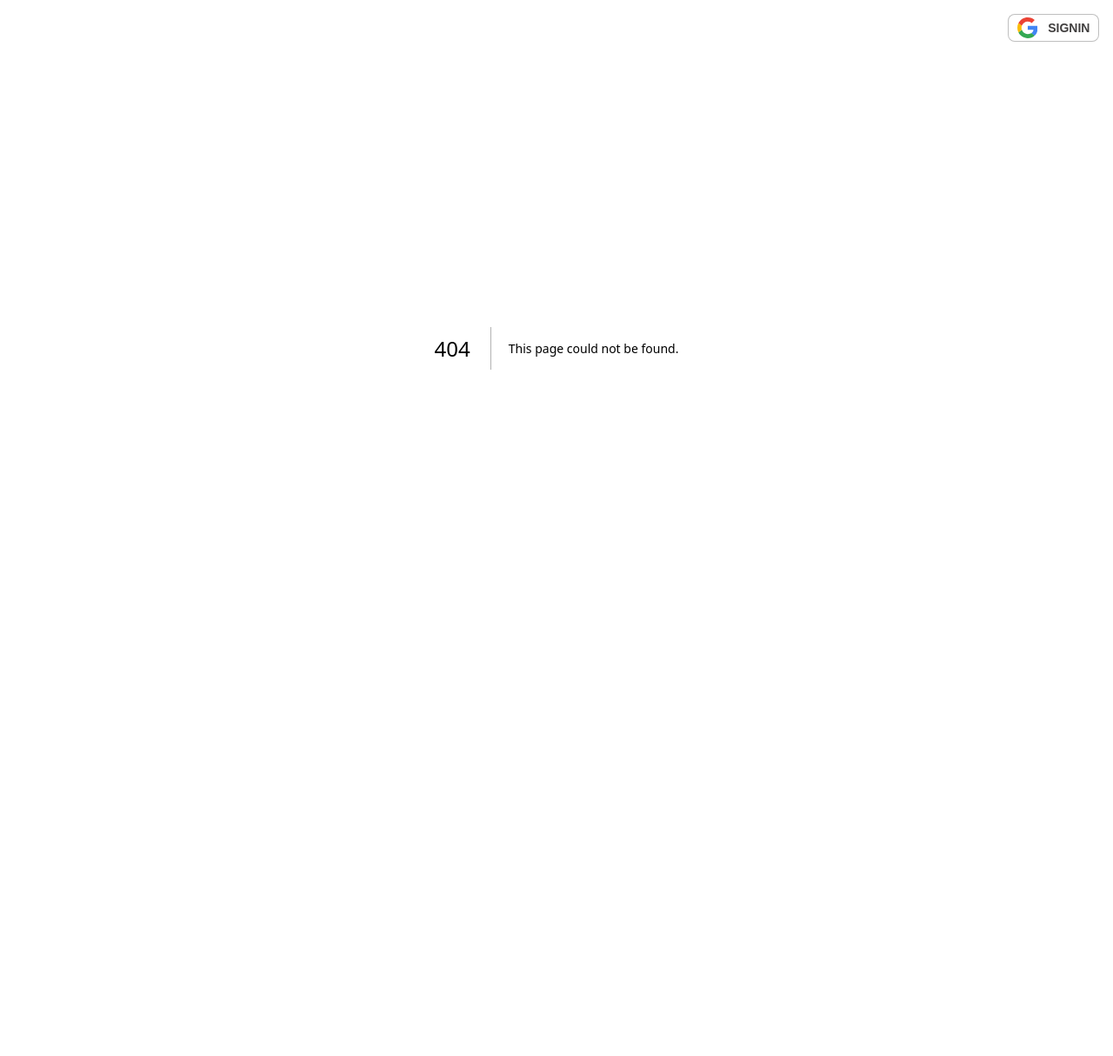
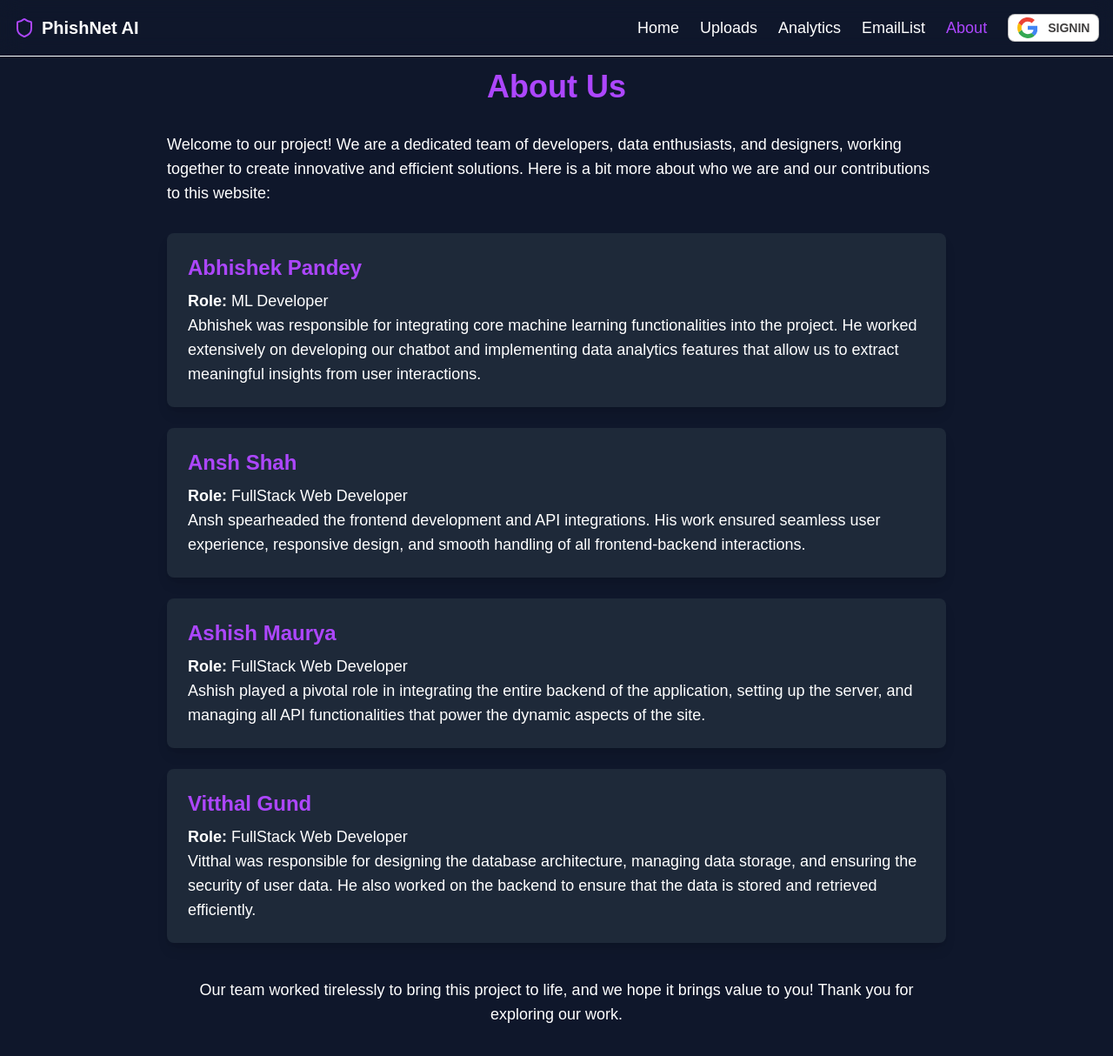
Before and after one commit to anshshah23/LockNCode_Abhishek, a Next.js app in the folder lockncode_abhishek/: page /aboutUs in a window 1280 px wide. Before the commit this address had no page. Shown: the top 1214 px of the page at 87% size. Before the commit the page ends 800 px from the top, so only its background shows below. Built offline with nearby package versions, Linux system fonts and the light colour scheme.

Commit message:
added link to pages

```diff
--- /dev/null
+++ b/lockncode_abhishek/src/app/aboutUs/page.jsx
@@ -0,0 +1,55 @@
+import React from 'react';
+
+const Page = () => {
+    return (
+        <div className="min-h-screen bg-slate-900 text-white py-10 pt-20 px-6">
+            <h1 className="text-4xl font-bold text-center mb-8 text-purple-500">About Us</h1>
+
+            <div className="max-w-4xl mx-auto">
+                <p className="text-lg mb-8">
+                    Welcome to our project! We are a dedicated team of developers, data enthusiasts, and designers, working together to create innovative and efficient solutions. Here is a bit more about who we are and our contributions to this website:
+                </p>
+
+                <div className="bg-gray-800 p-6 rounded-lg shadow-lg mb-6">
+                    <h2 className="text-2xl font-semibold mb-2 text-purple-500">Abhishek Pandey</h2>
+                    <p className="text-lg">
+                        <strong>Role:</strong> ML Developer<br/>
+                        Abhishek was responsible for integrating core machine learning functionalities into the project. He worked extensively on developing our chatbot and implementing data analytics features that allow us to extract meaningful insights from user interactions.
+                    </p>
+                </div>
+
+                <div className="bg-gray-800 p-6 rounded-lg shadow-lg mb-6">
+                    <h2 className="text-2xl font-semibold mb-2 text-purple-500">Ansh Shah</h2>
+                    <p className="text-lg">
+                        <strong>Role:</strong> FullStack Web Developer<br/>
+                        Ansh spearheaded the frontend development and API integrations. His work ensured seamless user experience, responsive design, and smooth handling of all frontend-backend interactions.
+                    </p>
+                </div>
+
+                <div className="bg-gray-800 p-6 rounded-lg shadow-lg mb-6">
+                    <h2 className="text-2xl font-semibold mb-2 text-purple-500">Ashish Maurya</h2>
+                    <p className="text-lg">
+                        <strong>Role:</strong> FullStack Web Developer<br/>
+                        Ashish played a pivotal role in integrating the entire backend of the application, setting up the server, and managing all API functionalities that power the dynamic aspects of the site.
+                    </p>
+                </div>
+
+                <div className="bg-gray-800 p-6 rounded-lg shadow-lg mb-6">
+                    <h2 className="text-2xl font-semibold mb-2 text-purple-500">Vitthal Gund</h2>
+                    <p className="text-lg">
+                        <strong>Role:</strong> FullStack Web Developer<br/>
+                        Vitthal was responsible for designing the database architecture, managing data storage, and ensuring the security of user data. He also worked on the backend to ensure that the data is stored and retrieved efficiently.
+                    </p>
+                </div>
+
+                <div className="mt-10 text-center">
+                    <p className="text-lg">
+                        Our team worked tirelessly to bring this project to life, and we hope it brings value to you! Thank you for exploring our work.
+                    </p>
+                </div>
+            </div>
+        </div>
+    );
+};
+
+export default Page;
--- a/lockncode_abhishek/src/components/Home.jsx
+++ b/lockncode_abhishek/src/components/Home.jsx
@@ -7,7 +7,8 @@ import { Shield, Mail, Globe, MessageSquare, BarChart3, Code, AlertTriangle, Che
 import { Button } from "@/components/ui/button"
 import { Card, CardContent, CardDescription, CardFooter, CardHeader, CardTitle } from "@/components/ui/card"
 import { Tabs, TabsContent, TabsList, TabsTrigger } from "@/components/ui/tabs"
-
+import Link from "next/link"
+import SplineScene from "./Spline"
 // 3D Shield Model
 function ShieldModel(props) {
   return (
@@ -146,12 +147,16 @@ function Home() {
               transition={{ duration: 0.5, delay: 0.4 }}
               className="flex flex-col sm:flex-row gap-4 justify-center"
             >
+              <Link href="/emailList" className="w-full sm:w-auto">
                 <Button size="lg" className="md:gap-2">
                   Try Demo <ChevronRight className="h-4 w-full md:w-4" />
                 </Button>
+              </Link>
+              <Link href="/aboutUs" className="w-full sm:w-auto">
                 <Button size="lg" variant="outline">
                   Learn More
                 </Button>
+              </Link>
             </motion.div>
           </div>
         </div>
--- a/lockncode_abhishek/src/components/Navbar.jsx
+++ b/lockncode_abhishek/src/components/Navbar.jsx
@@ -42,13 +42,14 @@ function Navbar() {
         { name: "Uploads", link: "/fileUpload" },
         { name: "Analytics", link: "/analytics" },
         { name: "EmailList", link: "/emailList" },
+        { name: "About", link: "/aboutUs" },
     ];
 
     return (
         <header className={`fixed top-0 left-0 right-0 z-50 bg-background/80 backdrop-blur-md border-b border-muted transition-all duration-300 text-white ${isScrolled ? "shadow-md" : ""}`}>
             <div className="container mx-auto px-4 py-4 flex justify-between items-center">
                 <div className="flex items-center gap-2">
-                    <Shield className="h-6 w-6 text-primary" />
+                    <Shield className="h-6 w-6 text-purple-500" />
                     <span className="font-bold text-xl">
                         <Link href="/">PhishNet AI</Link>
                     </span>
--- /dev/null
+++ b/lockncode_abhishek/src/components/Spline.jsx
@@ -0,0 +1,13 @@
+import Spline from '@splinetool/react-spline/next';
+
+function SplineScene() {
+  return (
+    <main>
+      <Spline
+        scene="https://prod.spline.design/ZkENgbsHZdZSVFSr/scene.splinecode"
+      />
+    </main>
+  );
+}
+
+export default SplineScene;
```
Lines whose indentation alone changed are shown as unchanged.
